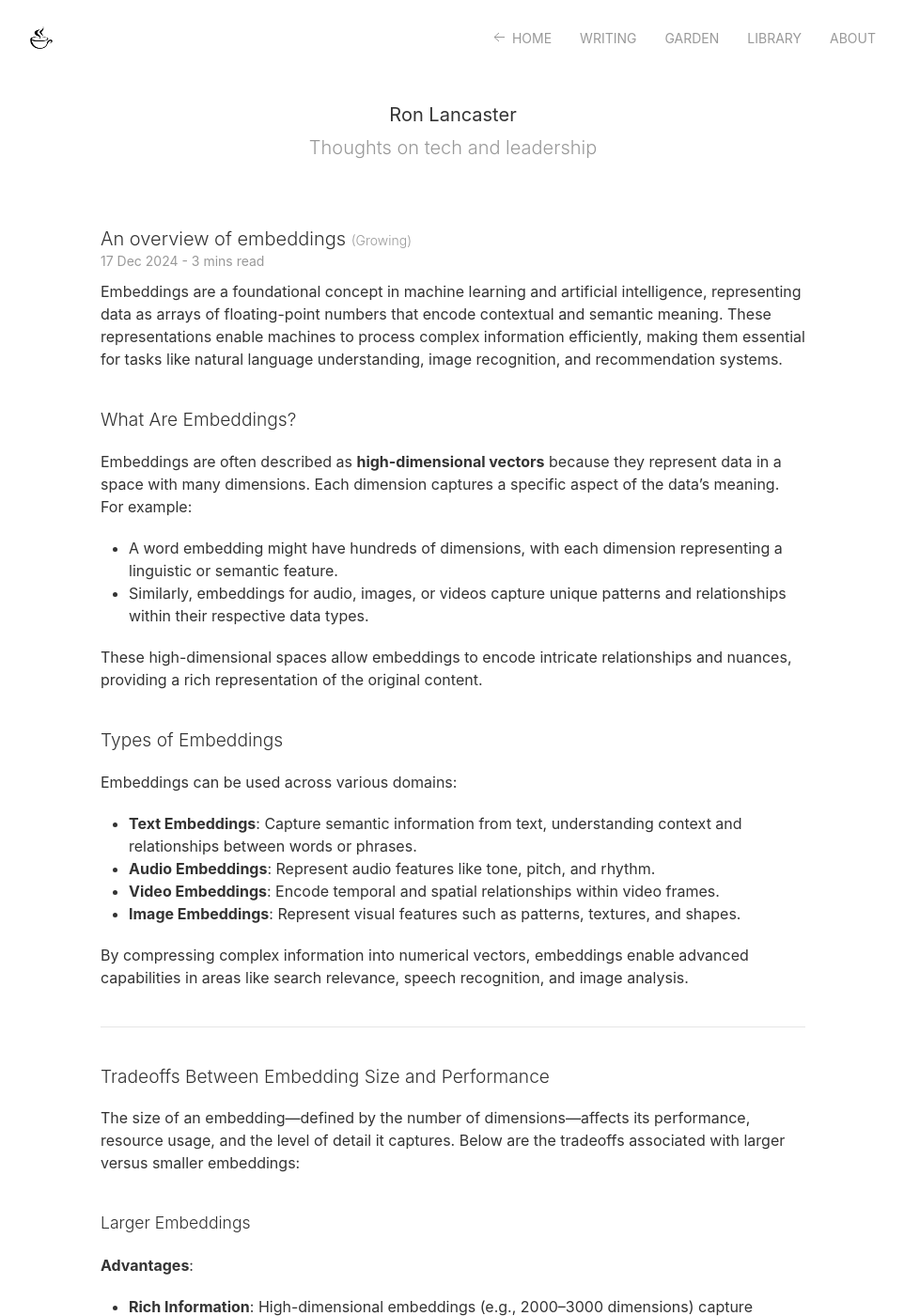
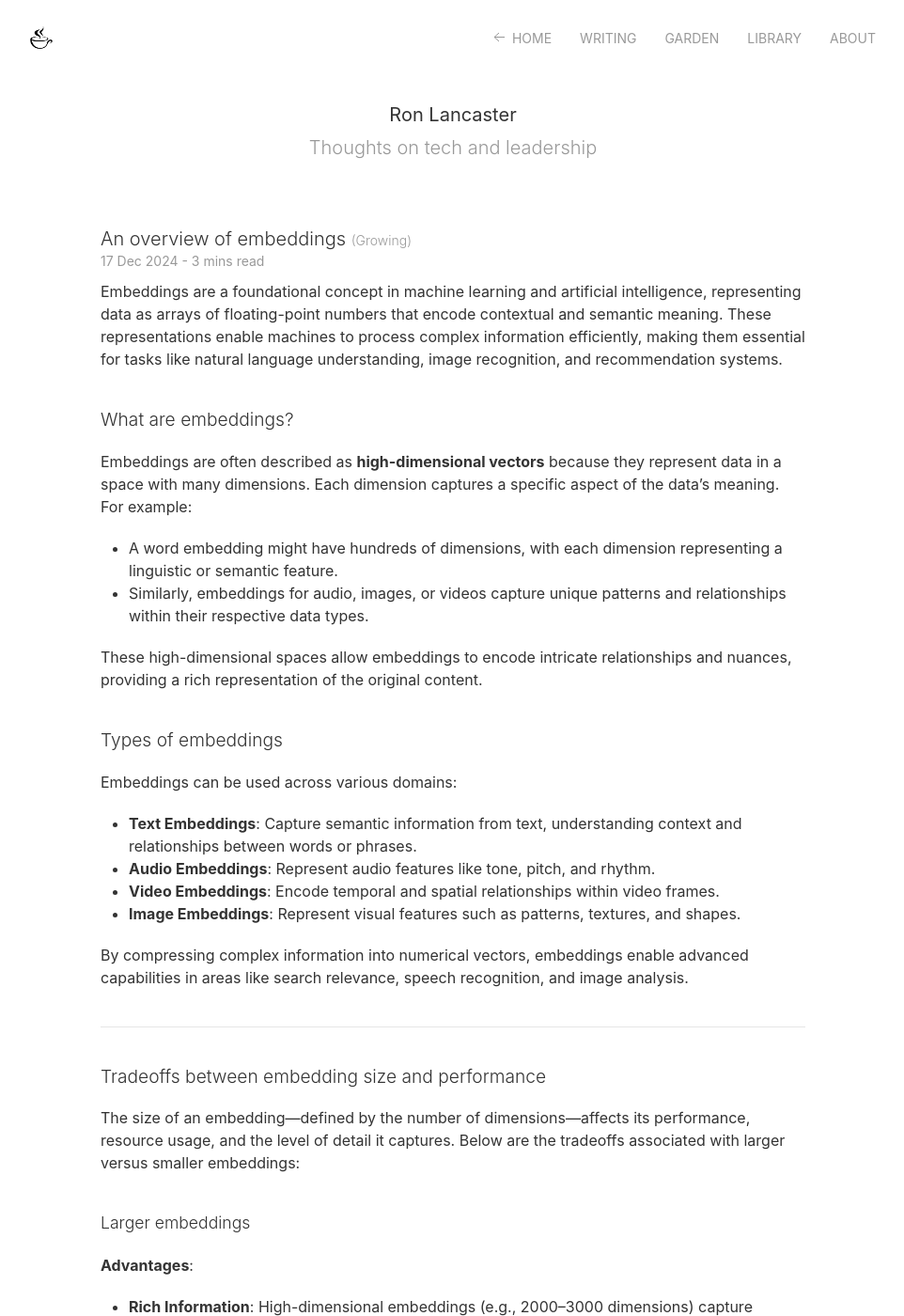
Before and after one commit to nyvyn/nyvyn.github.io, a Jekyll site: the page built from _notes/2024-12-17-embeddings.markdown, in a window 1280 px wide and 1400 px high. Shown: the whole window at 94% size, without its empty margins (158-1120 px from the left). Built offline with Jekyll 4.4.1, drawn with Linux system fonts in a browser that asks for light colours; some of the changed text lies outside the part shown.

Commit message:
style: Update titles to sentence-case in markdown posts

```diff
--- a/_notes/2024-12-17-embeddings.markdown
+++ b/_notes/2024-12-17-embeddings.markdown
@@ -10,7 +10,7 @@ floating-point numbers that encode contextual and semantic meaning. These repres
 complex information efficiently, making them essential for tasks like natural language understanding, image recognition,
 and recommendation systems.
 
-## What Are Embeddings?
+## What are embeddings?
 
 Embeddings are often described as **high-dimensional vectors** because they represent data in a space with many
 dimensions. Each dimension captures a specific aspect of the data’s meaning. For example:
@@ -22,7 +22,7 @@ dimensions. Each dimension captures a specific aspect of the data’s meaning. F
 These high-dimensional spaces allow embeddings to encode intricate relationships and nuances, providing a rich
 representation of the original content.
 
-## Types of Embeddings
+## Types of embeddings
 
 Embeddings can be used across various domains:
 
@@ -37,12 +37,12 @@ relevance, speech recognition, and image analysis.
 
 ---
 
-## Tradeoffs Between Embedding Size and Performance
+## Tradeoffs between embedding size and performance
 
 The size of an embedding—defined by the number of dimensions—affects its performance, resource usage, and the level of
 detail it captures. Below are the tradeoffs associated with larger versus smaller embeddings:
 
-### Larger Embeddings
+### Larger embeddings
 
 **Advantages**:
 
@@ -57,7 +57,7 @@ detail it captures. Below are the tradeoffs associated with larger versus smalle
   performance.
 - **Storage and Bandwidth Demands**: They consume significant storage space and bandwidth for transmission.
 
-### Smaller Embeddings
+### Smaller embeddings
 
 **Advantages**:
 
@@ -73,14 +73,14 @@ detail it captures. Below are the tradeoffs associated with larger versus smalle
 
 ---
 
-## Introduction to Matroyska Embeddings
+## Introduction to matroyska embeddings
 
 Matroyska embeddings are an advanced technique inspired by Russian Matryoshka dolls. They organize information
 hierarchically within a single embedding structure. The most relevant information is encoded first, with less relevant
 details trailing behind. This allows for truncation of the embedding at arbitrary sizes while retaining critical
 meaning.
 
-### Key Benefits
+### Key benefits
 
 - **Rich semantic representation** for detailed understanding.
 - **Improved contextual awareness** for accurate results.
@@ -92,12 +92,12 @@ computational complexity. Their adoption depends on the specific requirements of
 
 ---
 
-## Finding Similarity Using Embeddings
+## Finding similarity using embeddings
 
 To measure similarity between two elements (e.g., words, images), their embeddings can be compared using mathematical
 techniques:
 
-### Methods to Measure Similarity
+### Methods to measure similarity
 
 - **Cosine Similarity**: Measures the cosine of the angle between two vectors.
 - **Euclidean Distance**: Calculates the straight-line distance between two vectors. Smaller distances indicate higher
```
Also changed, not shown: _notes/2024-12-17-lossy-embedding-inversion.markdown (+4 -4 lines).
